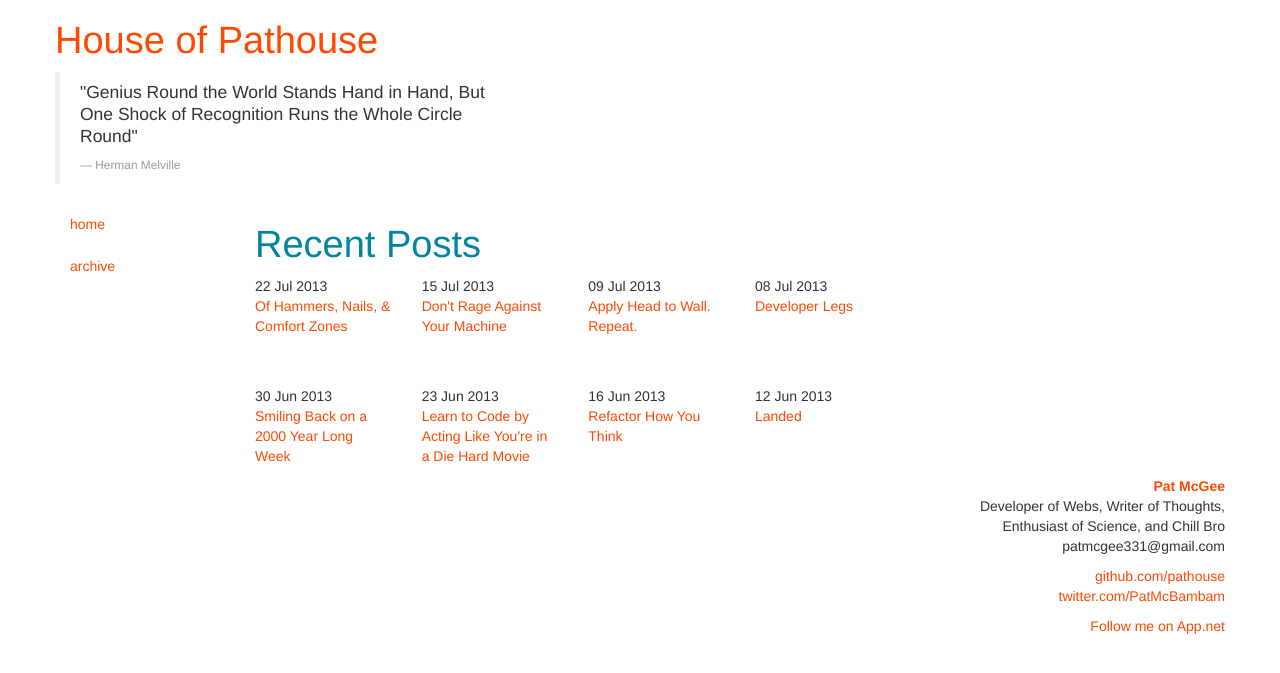
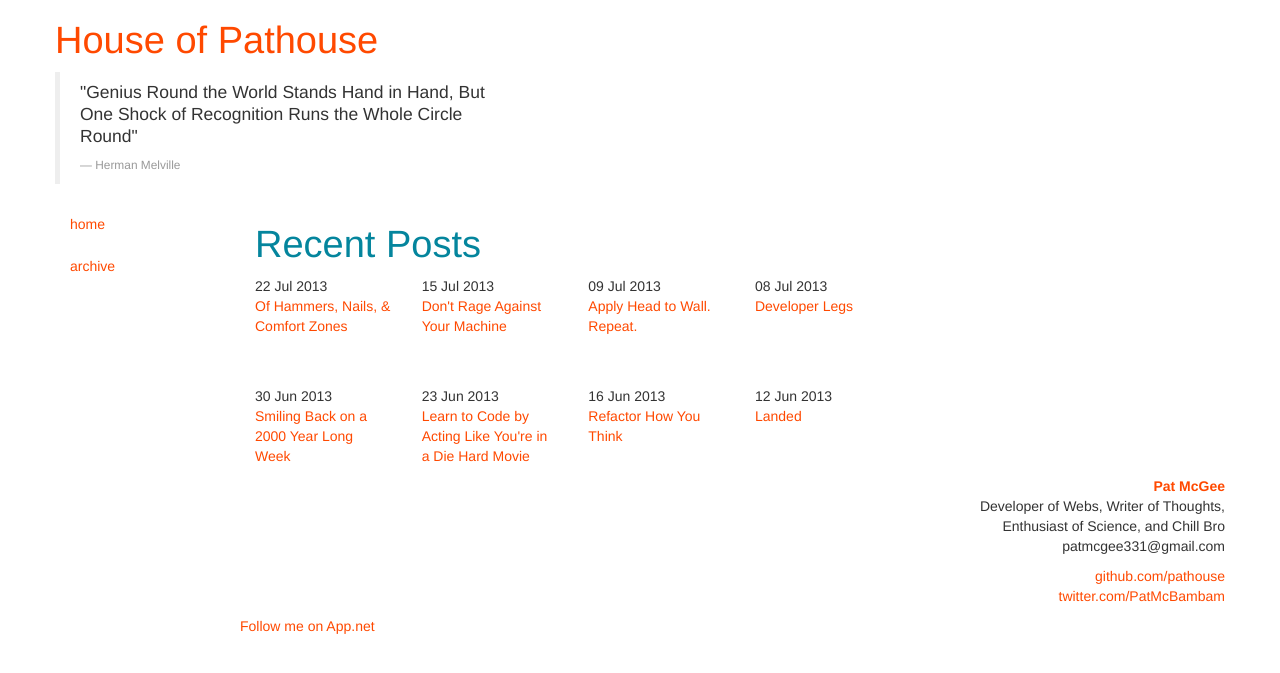
Before and after one commit to pathouse/pathouse.github.io, a Jekyll site: the page built from index.html, in a window 1280 px wide. Shown: the top 673 px of the page. Built offline with Jekyll 4.4.1, drawn with Linux system fonts in a browser that asks for light colours.

Commit message:
more moving stuff

```diff
--- a/_includes/common/appdotnet.html
+++ b/_includes/common/appdotnet.html
@@ -1 +1 @@
-<a href='https://alpha.app.net/pathouse' class='adn-button pull-right' target='_blank' data-type='follow' data-width='277' data-height='27' data-user-id='@pathouse' data-show-username='1' rel='me'>Follow me on App.net</a><script>(function(d,s,id){var js,fjs=d.getElementsByTagName(s)[0];if(!d.getElementById(id)){js=d.createElement(s);js.id=id;js.src='//d2zh9g63fcvyrq.cloudfront.net/adn.js';fjs.parentNode.insertBefore(js,fjs);}}(document, 'script', 'adn-button-js'));</script>
+<a href='https://alpha.app.net/pathouse' class='adn-button' target='_blank' data-type='follow' data-width='277' data-height='27' data-user-id='@pathouse' data-show-username='1' rel='me'>Follow me on App.net</a><script>(function(d,s,id){var js,fjs=d.getElementsByTagName(s)[0];if(!d.getElementById(id)){js=d.createElement(s);js.id=id;js.src='//d2zh9g63fcvyrq.cloudfront.net/adn.js';fjs.parentNode.insertBefore(js,fjs);}}(document, 'script', 'adn-button-js'));</script>
--- a/_includes/common/footer.html
+++ b/_includes/common/footer.html
@@ -6,5 +6,9 @@
       <a href="http://twitter.com/PatMcBamBam">twitter.com/PatMcBambam</a><br />
     </p>
   </div>
-  {% include common/appdotnet.html %}
+  <div class="row">
+  	<div class="col-md-4"></div>
+  	<div class="col-md-4">{% include common/appdotnet.html %}</div>
+  	<div class="col-md-4"></div>
+  </div>
 </div>
```
